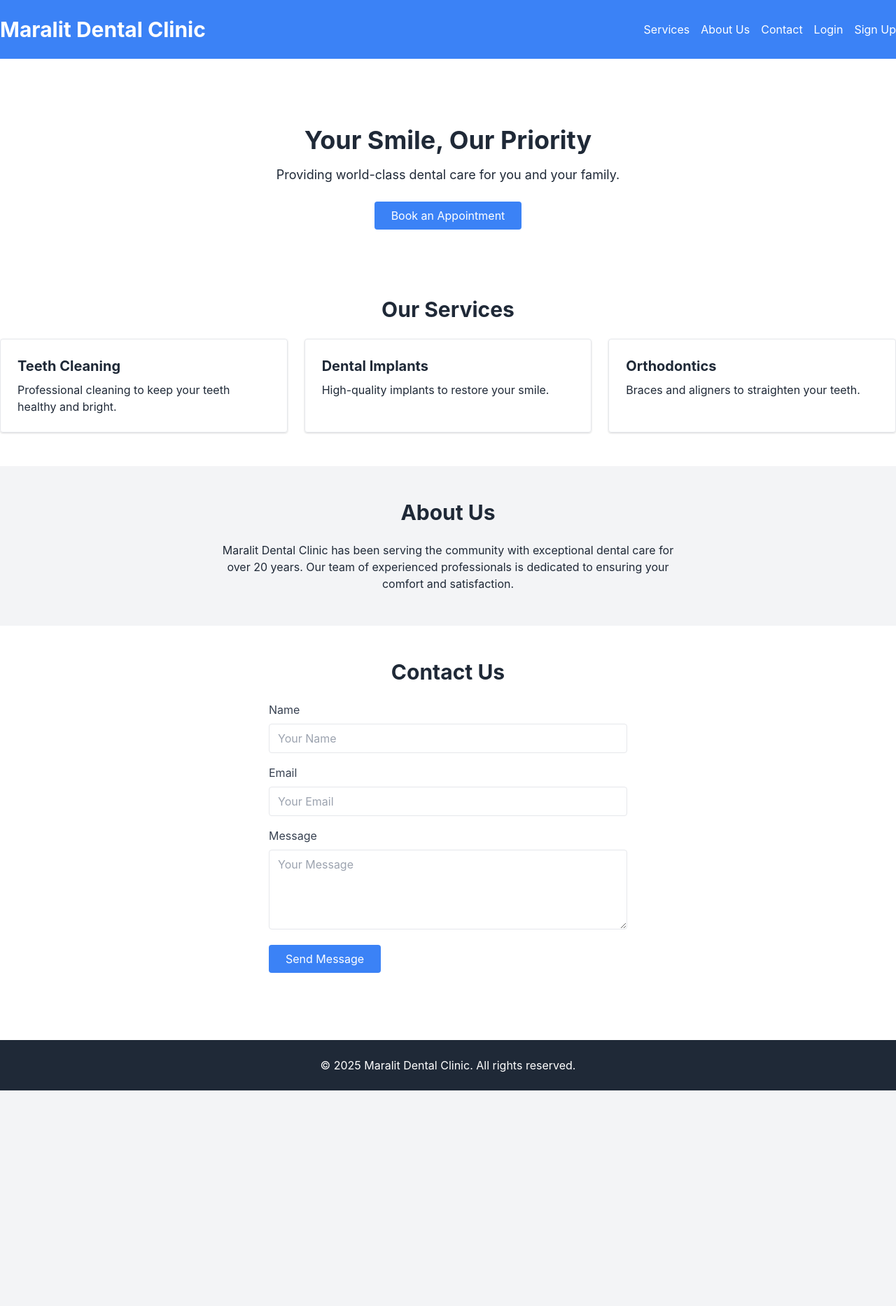
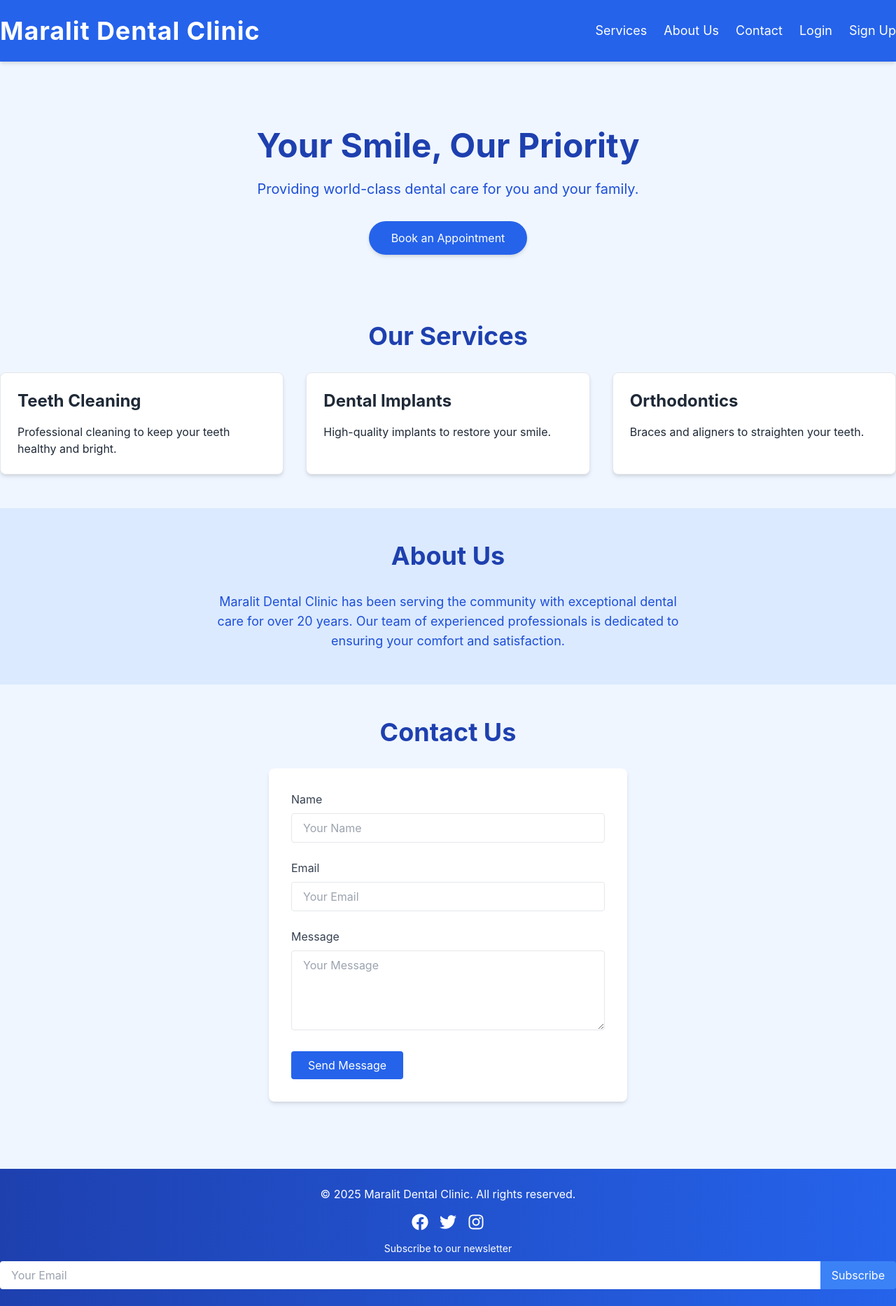
Before and after one commit to jvcerezo/mdcas-fe, a React (Create React App) app: page / in a window 1280 px wide. Shown: the whole page at 70% size. Before the commit the page ends 1558 px from the top, so only its background shows below. Built offline with nearby package versions, Linux system fonts and the light colour scheme; no server answers.

Commit message:
implementation of basic authentication

```diff
--- a/package.json
+++ b/package.json
@@ -1,6 +1,7 @@
 {
   "name": "mdcas-fe",
   "version": "0.1.0",
+  "proxy": "http://localhost:5000",
   "private": true,
   "dependencies": {
     "@tailwindcss/postcss7-compat": "^2.2.17",
@@ -12,6 +13,7 @@
     "postcss-loader": "^4.3.0",
     "react": "^19.1.1",
     "react-dom": "^19.1.1",
+    "react-icons": "^5.5.0",
     "react-router-dom": "^7.8.0",
     "react-scripts": "5.0.1",
     "web-vitals": "^2.1.4"
--- a/src/components/LandingPage.js
+++ b/src/components/LandingPage.js
@@ -1,14 +1,15 @@
 import React from 'react';
 import { Link } from 'react-router-dom';
+import { FaFacebook, FaTwitter, FaInstagram } from 'react-icons/fa';
 
 const LandingPage = () => {
   return (
-    <div className="bg-white text-gray-800">
-      <header className="bg-blue-500 text-white py-6">
+    <div className="bg-blue-50 text-gray-800 min-h-screen">
+      <header className="bg-blue-600 text-white py-6 shadow-md">
         <div className="container mx-auto flex justify-between items-center">
-          <h1 className="text-3xl font-bold">Maralit Dental Clinic</h1>
+          <h1 className="text-4xl font-bold tracking-wide">Maralit Dental Clinic</h1>
           <nav>
-            <ul className="flex space-x-4">
+            <ul className="flex space-x-6 text-lg">
               <li><Link to="/services" className="hover:underline">Services</Link></li>
               <li><Link to="/about" className="hover:underline">About Us</Link></li>
               <li><Link to="/contact" className="hover:underline">Contact</Link></li>
@@ -21,57 +22,69 @@ const LandingPage = () => {
 
       <main className="container mx-auto py-12">
         <section id="hero" className="text-center py-12">
-          <h2 className="text-4xl font-bold mb-4">Your Smile, Our Priority</h2>
-          <p className="text-lg mb-6">Providing world-class dental care for you and your family.</p>
-          <button className="bg-blue-500 text-white px-6 py-2 rounded hover:bg-blue-600">Book an Appointment</button>
+          <h2 className="text-5xl font-bold mb-6 text-blue-800">Your Smile, Our Priority</h2>
+          <p className="text-xl mb-8 text-blue-700">Providing world-class dental care for you and your family.</p>
+          <button className="bg-blue-600 text-white px-8 py-3 rounded-full shadow-md hover:bg-blue-700 focus:ring-4 focus:ring-blue-300">Book an Appointment</button>
         </section>
 
         <section id="services" className="py-12">
-          <h3 className="text-3xl font-bold mb-6 text-center">Our Services</h3>
-          <div className="grid grid-cols-1 md:grid-cols-3 gap-6">
-            <div className="p-6 border rounded shadow">
-              <h4 className="text-xl font-bold mb-2">Teeth Cleaning</h4>
+          <h3 className="text-4xl font-bold mb-8 text-center text-blue-800">Our Services</h3>
+          <div className="grid grid-cols-1 md:grid-cols-3 gap-8">
+            <div className="p-6 border rounded-lg shadow-md bg-white hover:shadow-lg transition-shadow">
+              <h4 className="text-2xl font-bold mb-4">Teeth Cleaning</h4>
               <p>Professional cleaning to keep your teeth healthy and bright.</p>
             </div>
-            <div className="p-6 border rounded shadow">
-              <h4 className="text-xl font-bold mb-2">Dental Implants</h4>
+            <div className="p-6 border rounded-lg shadow-md bg-white hover:shadow-lg transition-shadow">
+              <h4 className="text-2xl font-bold mb-4">Dental Implants</h4>
               <p>High-quality implants to restore your smile.</p>
             </div>
-            <div className="p-6 border rounded shadow">
-              <h4 className="text-xl font-bold mb-2">Orthodontics</h4>
+            <div className="p-6 border rounded-lg shadow-md bg-white hover:shadow-lg transition-shadow">
+              <h4 className="text-2xl font-bold mb-4">Orthodontics</h4>
               <p>Braces and aligners to straighten your teeth.</p>
             </div>
           </div>
         </section>
 
-        <section id="about" className="py-12 bg-gray-100">
-          <h3 className="text-3xl font-bold mb-6 text-center">About Us</h3>
-          <p className="text-center max-w-2xl mx-auto">Maralit Dental Clinic has been serving the community with exceptional dental care for over 20 years. Our team of experienced professionals is dedicated to ensuring your comfort and satisfaction.</p>
+        <section id="about" className="py-12 bg-blue-100">
+          <h3 className="text-4xl font-bold mb-8 text-center text-blue-800">About Us</h3>
+          <p className="text-center max-w-2xl mx-auto text-lg text-blue-700">Maralit Dental Clinic has been serving the community with exceptional dental care for over 20 years. Our team of experienced professionals is dedicated to ensuring your comfort and satisfaction.</p>
         </section>
 
         <section id="contact" className="py-12">
-          <h3 className="text-3xl font-bold mb-6 text-center">Contact Us</h3>
-          <form className="max-w-lg mx-auto">
-            <div className="mb-4">
+          <h3 className="text-4xl font-bold mb-8 text-center text-blue-800">Contact Us</h3>
+          <form className="max-w-lg mx-auto bg-white p-8 rounded-lg shadow-md">
+            <div className="mb-6">
               <label className="block text-gray-700 mb-2" htmlFor="name">Name</label>
-              <input type="text" id="name" className="w-full border rounded px-3 py-2" placeholder="Your Name" />
+              <input type="text" id="name" className="w-full border rounded px-4 py-2 focus:ring-2 focus:ring-blue-300" placeholder="Your Name" />
             </div>
-            <div className="mb-4">
+            <div className="mb-6">
               <label className="block text-gray-700 mb-2" htmlFor="email">Email</label>
-              <input type="email" id="email" className="w-full border rounded px-3 py-2" placeholder="Your Email" />
+              <input type="email" id="email" className="w-full border rounded px-4 py-2 focus:ring-2 focus:ring-blue-300" placeholder="Your Email" />
             </div>
-            <div className="mb-4">
+            <div className="mb-6">
               <label className="block text-gray-700 mb-2" htmlFor="message">Message</label>
-              <textarea id="message" className="w-full border rounded px-3 py-2" placeholder="Your Message" rows="4"></textarea>
+              <textarea id="message" className="w-full border rounded px-4 py-2 focus:ring-2 focus:ring-blue-300" placeholder="Your Message" rows="4"></textarea>
             </div>
-            <button type="submit" className="bg-blue-500 text-white px-6 py-2 rounded hover:bg-blue-600">Send Message</button>
+            <button type="submit" className="bg-blue-600 text-white px-6 py-2 rounded hover:bg-blue-700 focus:ring-4 focus:ring-blue-300">Send Message</button>
           </form>
         </section>
       </main>
 
-      <footer className="bg-gray-800 text-white py-6">
-        <div className="container mx-auto text-center">
+      <footer className="bg-gradient-to-r from-blue-800 to-blue-600 text-white py-6">
+        <div className="container mx-auto text-center space-y-4">
           <p>&copy; 2025 Maralit Dental Clinic. All rights reserved.</p>
+          <div className="flex justify-center space-x-4">
+            <a href="https://www.facebook.com" target="_blank" rel="noopener noreferrer" className="hover:text-blue-300"><FaFacebook size={24} /></a>
+            <a href="https://www.twitter.com" target="_blank" rel="noopener noreferrer" className="hover:text-blue-300"><FaTwitter size={24} /></a>
+            <a href="https://www.instagram.com" target="_blank" rel="noopener noreferrer" className="hover:text-blue-300"><FaInstagram size={24} /></a>
+          </div>
+          <form className="mt-4">
+            <label htmlFor="newsletter" className="block text-sm">Subscribe to our newsletter</label>
+            <div className="flex mt-2">
+              <input type="email" id="newsletter" className="w-full px-4 py-2 rounded-l focus:ring-2 focus:ring-blue-300" placeholder="Your Email" />
+              <button type="submit" className="bg-blue-500 text-white px-4 py-2 rounded-r hover:bg-blue-600">Subscribe</button>
+            </div>
+          </form>
         </div>
       </footer>
     </div>
--- a/src/pages/LoginPage.js
+++ b/src/pages/LoginPage.js
@@ -8,7 +8,7 @@ const LoginPage = () => {
   const handleLogin = async (e) => {
     e.preventDefault();
     try {
-      const response = await post('/login', { email, password });
+      const response = await post('/auth/login', { email, password });
       console.log('Login successful:', response);
     } catch (error) {
       console.error('Login failed:', error);
@@ -16,15 +16,16 @@ const LoginPage = () => {
   };
 
   return (
-    <div className="container mx-auto py-12">
-      <h2 className="text-3xl font-bold mb-6 text-center">Login</h2>
-      <form className="max-w-md mx-auto" onSubmit={handleLogin}>
+    <div className="bg-blue-50 min-h-screen flex items-center justify-center">
+      <div className="bg-white p-8 rounded-lg shadow-md max-w-md w-full">
+        <h2 className="text-3xl font-bold mb-6 text-center text-blue-800">Login</h2>
+        <form onSubmit={handleLogin}>
           <div className="mb-4">
             <label className="block text-gray-700 mb-2" htmlFor="email">Email</label>
             <input
               type="email"
               id="email"
-            className="w-full border rounded px-3 py-2"
+              className="w-full border rounded px-4 py-2 focus:ring-2 focus:ring-blue-300"
               placeholder="Your Email"
               value={email}
               onChange={(e) => setEmail(e.target.value)}
@@ -35,14 +36,18 @@ const LoginPage = () => {
             <input
               type="password"
               id="password"
-            className="w-full border rounded px-3 py-2"
+              className="w-full border rounded px-4 py-2 focus:ring-2 focus:ring-blue-300"
               placeholder="Your Password"
               value={password}
               onChange={(e) => setPassword(e.target.value)}
             />
           </div>
-        <button type="submit" className="bg-blue-500 text-white px-6 py-2 rounded hover:bg-blue-600">Login</button>
+          <button type="submit" className="bg-blue-600 text-white px-6 py-2 rounded hover:bg-blue-700 focus:ring-4 focus:ring-blue-300 w-full">Login</button>
         </form>
+        <div className="text-center mt-4">
+          <p className="text-sm text-gray-600">Don't have an account? <a href="/signup" className="text-blue-600 hover:underline">Sign up</a></p>
+        </div>
+      </div>
     </div>
   );
 };
--- a/src/pages/SignUpPage.js
+++ b/src/pages/SignUpPage.js
@@ -9,7 +9,7 @@ const SignUpPage = () => {
   const handleSignUp = async (e) => {
     e.preventDefault();
     try {
-      const response = await post('/signup', { name, email, password });
+      const response = await post('/auth/signup', { name, email, password });
       console.log('Sign up successful:', response);
     } catch (error) {
       console.error('Sign up failed:', error);
@@ -17,15 +17,16 @@ const SignUpPage = () => {
   };
 
   return (
-    <div className="container mx-auto py-12">
-      <h2 className="text-3xl font-bold mb-6 text-center">Sign Up</h2>
-      <form className="max-w-md mx-auto" onSubmit={handleSignUp}>
+    <div className="bg-blue-50 min-h-screen flex items-center justify-center">
+      <div className="bg-white p-8 rounded-lg shadow-md max-w-md w-full">
+        <h2 className="text-3xl font-bold mb-6 text-center text-blue-800">Sign Up</h2>
+        <form onSubmit={handleSignUp}>
           <div className="mb-4">
             <label className="block text-gray-700 mb-2" htmlFor="name">Name</label>
             <input
               type="text"
               id="name"
-            className="w-full border rounded px-3 py-2"
+              className="w-full border rounded px-4 py-2 focus:ring-2 focus:ring-blue-300"
               placeholder="Your Name"
               value={name}
               onChange={(e) => setName(e.target.value)}
@@ -36,7 +37,7 @@ const SignUpPage = () => {
             <input
               type="email"
               id="email"
-            className="w-full border rounded px-3 py-2"
+              className="w-full border rounded px-4 py-2 focus:ring-2 focus:ring-blue-300"
               placeholder="Your Email"
               value={email}
               onChange={(e) => setEmail(e.target.value)}
@@ -47,14 +48,18 @@ const SignUpPage = () => {
             <input
               type="password"
               id="password"
-            className="w-full border rounded px-3 py-2"
+              className="w-full border rounded px-4 py-2 focus:ring-2 focus:ring-blue-300"
               placeholder="Your Password"
               value={password}
               onChange={(e) => setPassword(e.target.value)}
             />
           </div>
-        <button type="submit" className="bg-blue-500 text-white px-6 py-2 rounded hover:bg-blue-600">Sign Up</button>
+          <button type="submit" className="bg-blue-600 text-white px-6 py-2 rounded hover:bg-blue-700 focus:ring-4 focus:ring-blue-300 w-full">Sign Up</button>
         </form>
+        <div className="text-center mt-4">
+          <p className="text-sm text-gray-600">Already have an account? <a href="/login" className="text-blue-600 hover:underline">Log in</a></p>
+        </div>
+      </div>
     </div>
   );
 };
```
Also changed, not shown: 1 other file (tests, documents, lock files or other folders). Lines whose indentation alone changed are shown as unchanged.
